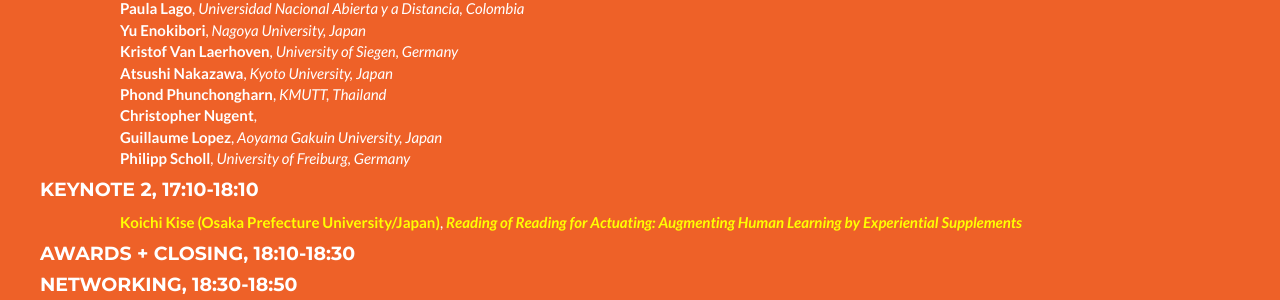
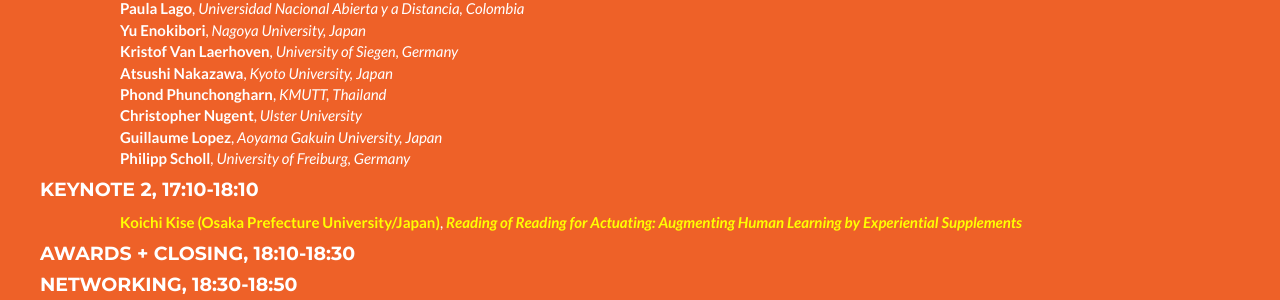
Before and after one commit to abc-research/abc-research.github.io, a Jekyll site: the page built from index.html, in a window 1280 px wide and 900 px high, scrolled down 6093 px. Shown: the part 154-454 px from the top of the window. Built offline with Jekyll 4.4.1, drawn with Linux system fonts in a browser that asks for light colours.

Commit message:
Update _config.yml

```diff
--- a/_config.yml
+++ b/_config.yml
@@ -171,6 +171,7 @@ program:
           - title: "Phond Phunchongharn"
             authors: KMUTT, Thailand
           - title: "Christopher Nugent"
+            authors: Ulster University
           - title: "Guillaume Lopez"
             authors: Aoyama Gakuin University, Japan
           - title: "Philipp Scholl"
```
